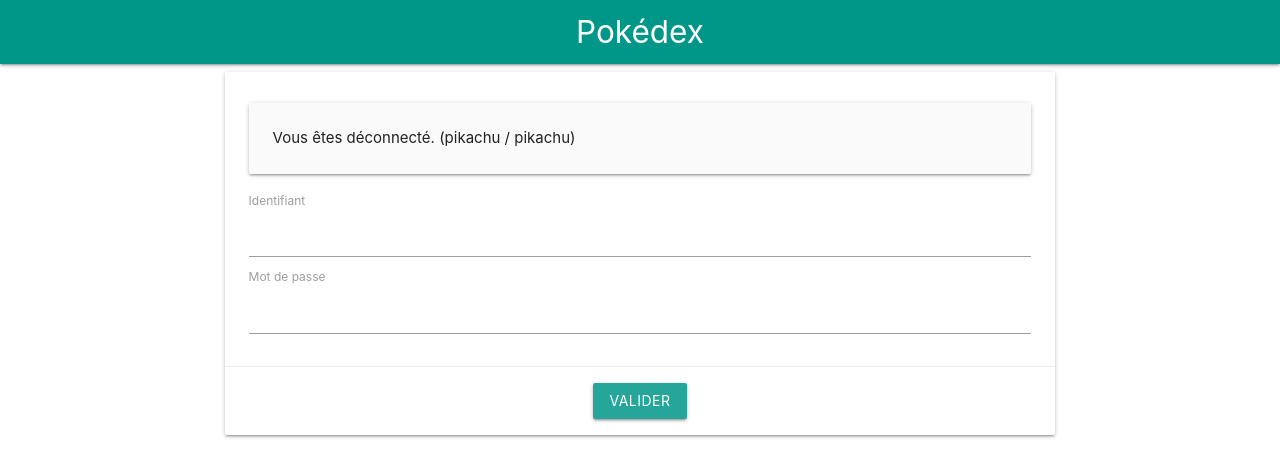
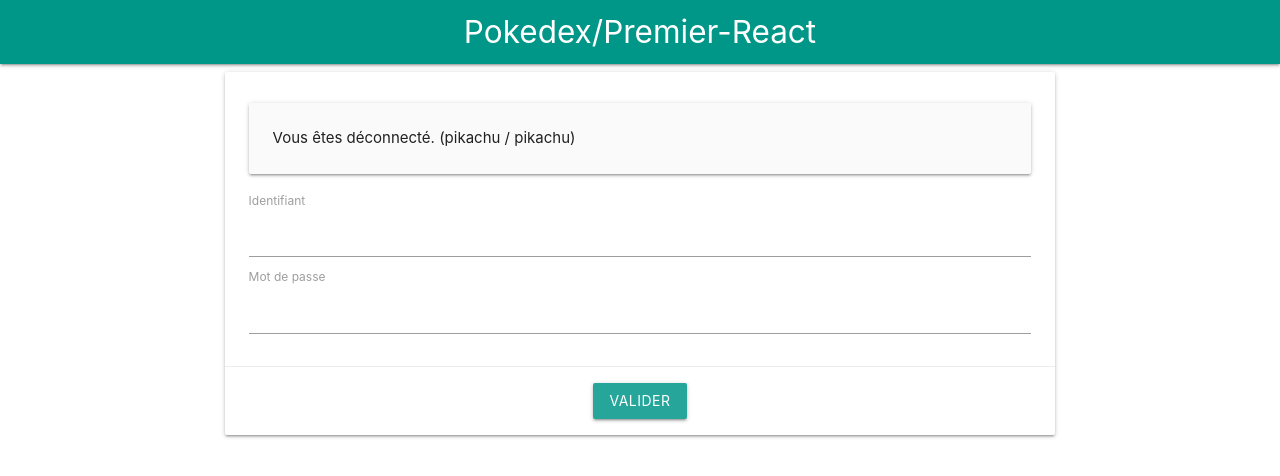
Before and after one commit to RuyssenRomain/Pokemon-List, a React (Create React App) app: page /login in a window 1280 px wide. Shown: the top 476 px of the page. Built offline with nearby package versions, Linux system fonts and the light colour scheme.

Commit message:
not important

```diff
--- a/public/index.html
+++ b/public/index.html
@@ -8,7 +8,7 @@
       <link rel="stylesheet" href="https://fonts.googleapis.com/css2?family=Material+Symbols+Outlined:opsz,wght,FILL,GRAD@20..48,100..700,0..1,-50..200" />
       <link href="https://fonts.googleapis.com/icon?family=Material+Icons" rel="stylesheet">
 
-    <title>Premier Projet React</title>
+    <title>Pokédex</title>
   </head>
   <body>
     <noscript>You need to enable JavaScript to run this app.</noscript>
--- a/src/App.tsx
+++ b/src/App.tsx
@@ -16,7 +16,7 @@
 				<nav>
 					<div className="nav-wrapper teal">
 						<Link to="/" className="brand-logo center">
-							Pokédex
+							Pokedex/Premier-React
 						</Link>
 					</div>
 				</nav>
```
